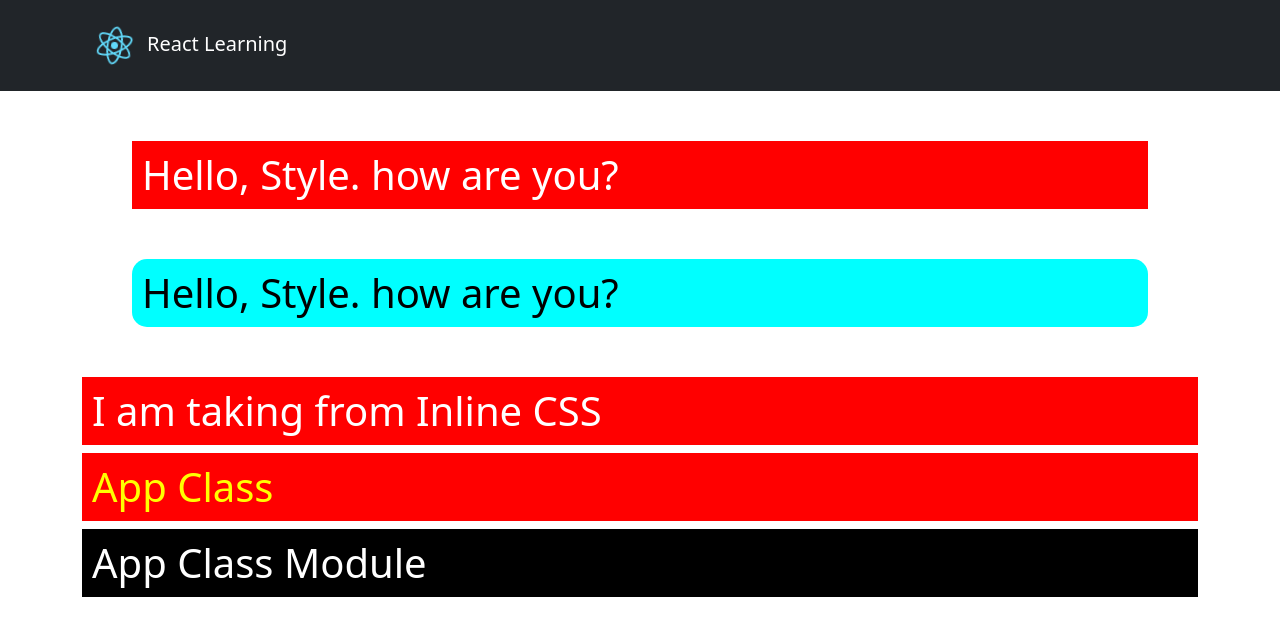
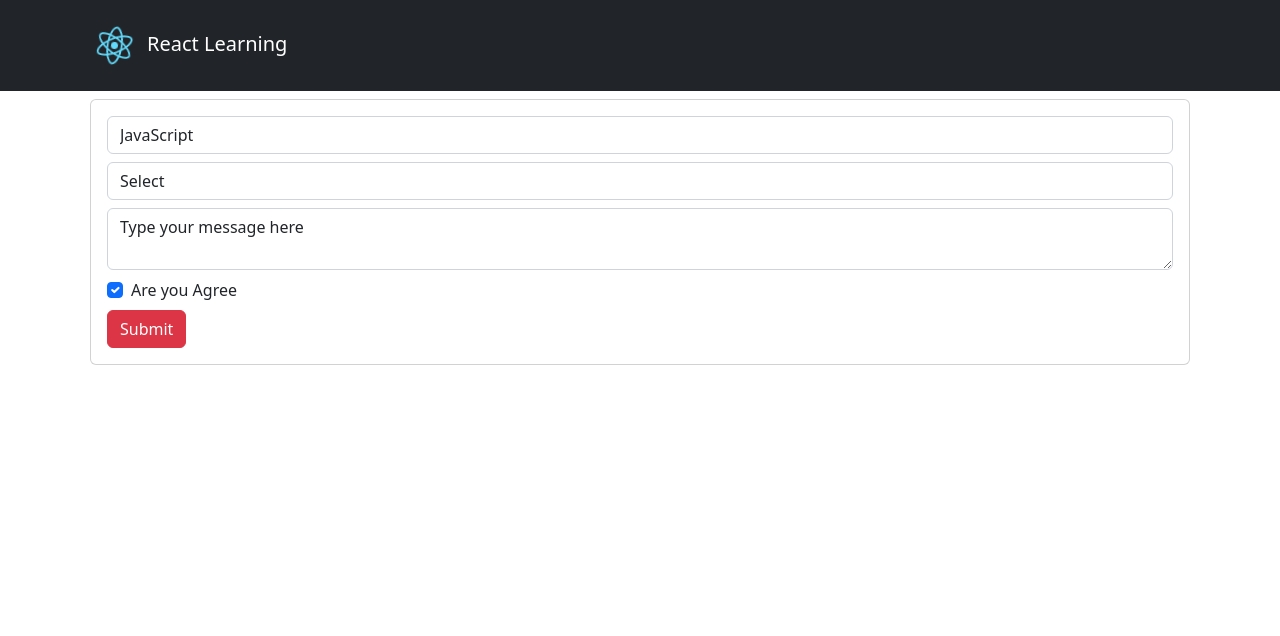
Before and after one commit to jakir-ruet/my-app, a React (Create React App) app: page / in a window 1280 px wide. Shown: the top 636 px of the page. Built offline with nearby package versions, Linux system fonts and the light colour scheme.

Commit message:
controlled form done

```diff
--- /dev/null
+++ b/src/container/18-form/Form.js
@@ -0,0 +1,107 @@
+import React, { Component } from "react";
+
+class Form extends Component{
+   state = {
+      title: 'JavaScript',
+      language: 'Select',
+      textareaText: 'Type your message here',
+      isCheckedTrue: true
+
+   };
+
+   changeHandler = (e) => {
+      console.log(e.target.value);
+      if (e.target.type === 'text') {
+         this.setState({
+            title: e.target.value
+         })
+      }
+      else if(e.target.type === 'select-one'){
+         this.setState({
+            language: e.target.value
+         })
+      }
+      else if (e.target.type === 'textarea') {
+         this.setState({
+            textareaText: e.target.value
+         })
+      }
+      else if (e.target.type === 'checkbox') {
+         this.setState({
+            isCheckedTrue: e.target.checked
+         })
+      }
+      else {
+         console.log('Nothing to do')
+      }
+   };
+   submitHandler = (e) => {
+      const { title, language, textareaText, isCheckedTrue } = this.state;
+      e.preventDefault(); //due to disable the page reload
+      console.log(title, language, textareaText, isCheckedTrue)
+   }
+
+   render() {
+      const { title, language, textareaText, isCheckedTrue } = this.state;
+      return (
+         <div className="card m-2">
+            <div className="card-body">
+                {/*this is uncontrolled form*/}
+               {/* <form>
+                  <div className="form-group">
+                     <input type="text" value='JavaScript' className="form-control" placeholder="Enter the title"/>
+                  </div>
+               </form> */}
+
+               <form onSubmit={this.submitHandler}>
+                  <div className="form-group">
+                     <input
+                        type="text"
+                        value={title}
+                        className="form-control"
+                        placeholder="Enter the title"
+                        onChange={this.changeHandler}
+                     />
+                  </div>
+                  <div className="form-group mt-2">
+                     <select value={language} onChange={this.changeHandler} className="form-control">
+                        <option value="select">Select</option>
+                        <option value="react">React JS</option>
+                        <option value="angular">Angular JS</option>
+                     </select>
+                  </div>
+                  <div className="form-group mt-2">
+                     <textarea
+                        type="text"
+                        value={textareaText}
+                        className="form-control"
+                        rows="2"
+                        placeholder="Type your message"
+                        onChange={this.changeHandler}
+                     ></textarea>
+                  </div>
+                  <div className="form-group mt-2">
+                     <div className="form-check">
+                        <input
+                           type="checkbox"
+                           checked={isCheckedTrue}
+                           className="form-check-input"
+                           onChange={this.changeHandler}
+                        />
+                        <label className="form-check-label">Are you Agree</label>
+                     </div>
+                  </div>
+                  <div className="form-group mt-2">
+                     <input
+                        type="submit"
+                        value='Submit'
+                        className="btn btn-danger"
+                     />
+                  </div>
+               </form>
+            </div>
+         </div>
+      )
+   }
+}
+export default Form;
--- a/src/container/Container.js
+++ b/src/container/Container.js
@@ -12,6 +12,7 @@ import ListKeyRendering from './16-listrendering/ListKeyRendering';
 import KeyUses from "./16-listrendering/KeyUses";
 import KeyUseCorrect from './16-listrendering/components/ListItem'
 import Styling from "./17-styling/Styling";
+import Form from './18-form/Form';
 
 function Container() {
    return (
@@ -28,7 +29,8 @@ function Container() {
          {/* <ListKeyRendering/> */}
          {/* <KeyUses/> */}
          {/* <KeyUseCorrect/> */}
-         <Styling myClassOne={true} />
+         {/* <Styling myClassOne={true} /> */}
+         <Form/>
       </div>
    )
 }
```
Also changed, not shown: src/container/18-form/components/FormTypes.txt (added).
